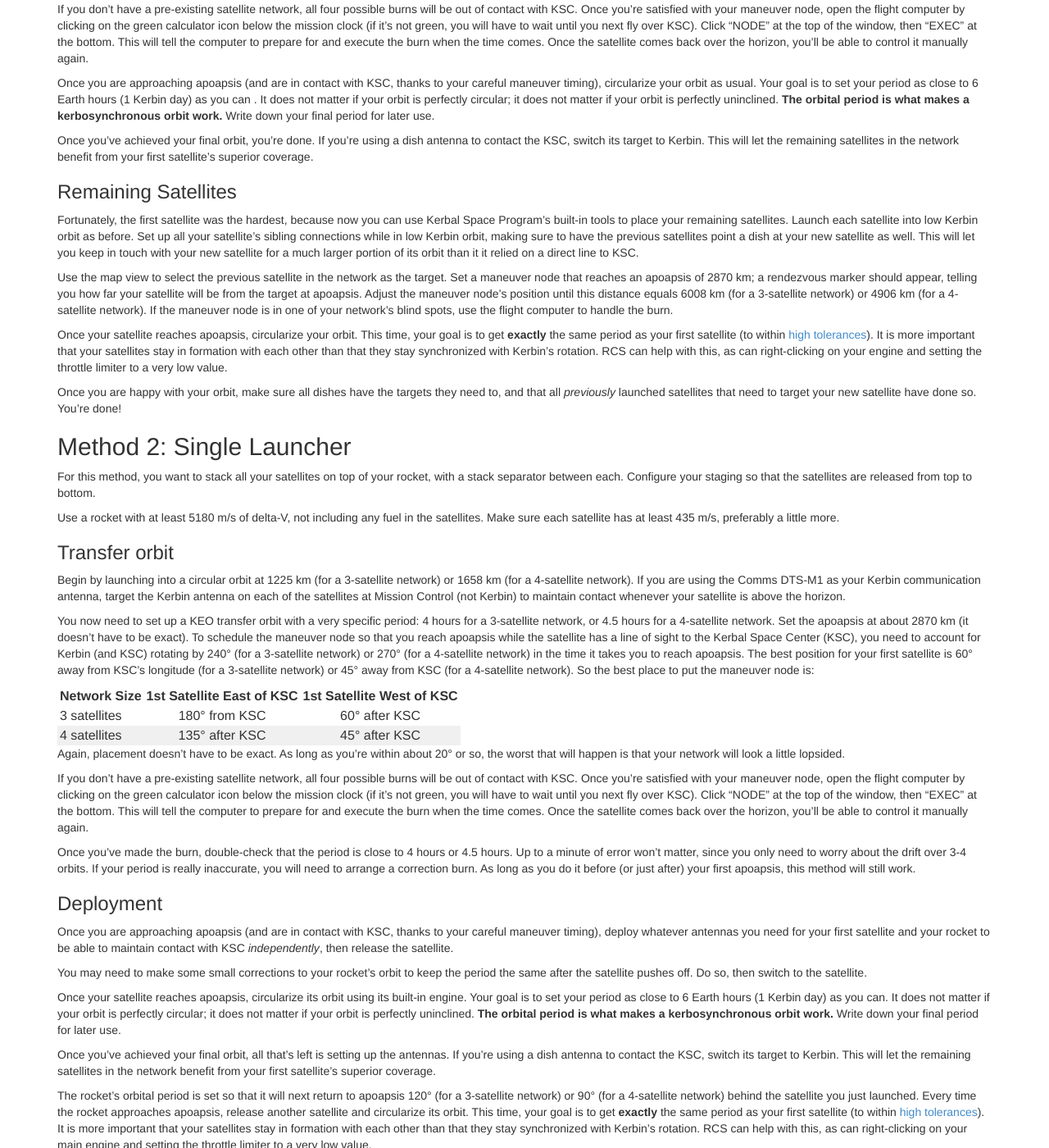
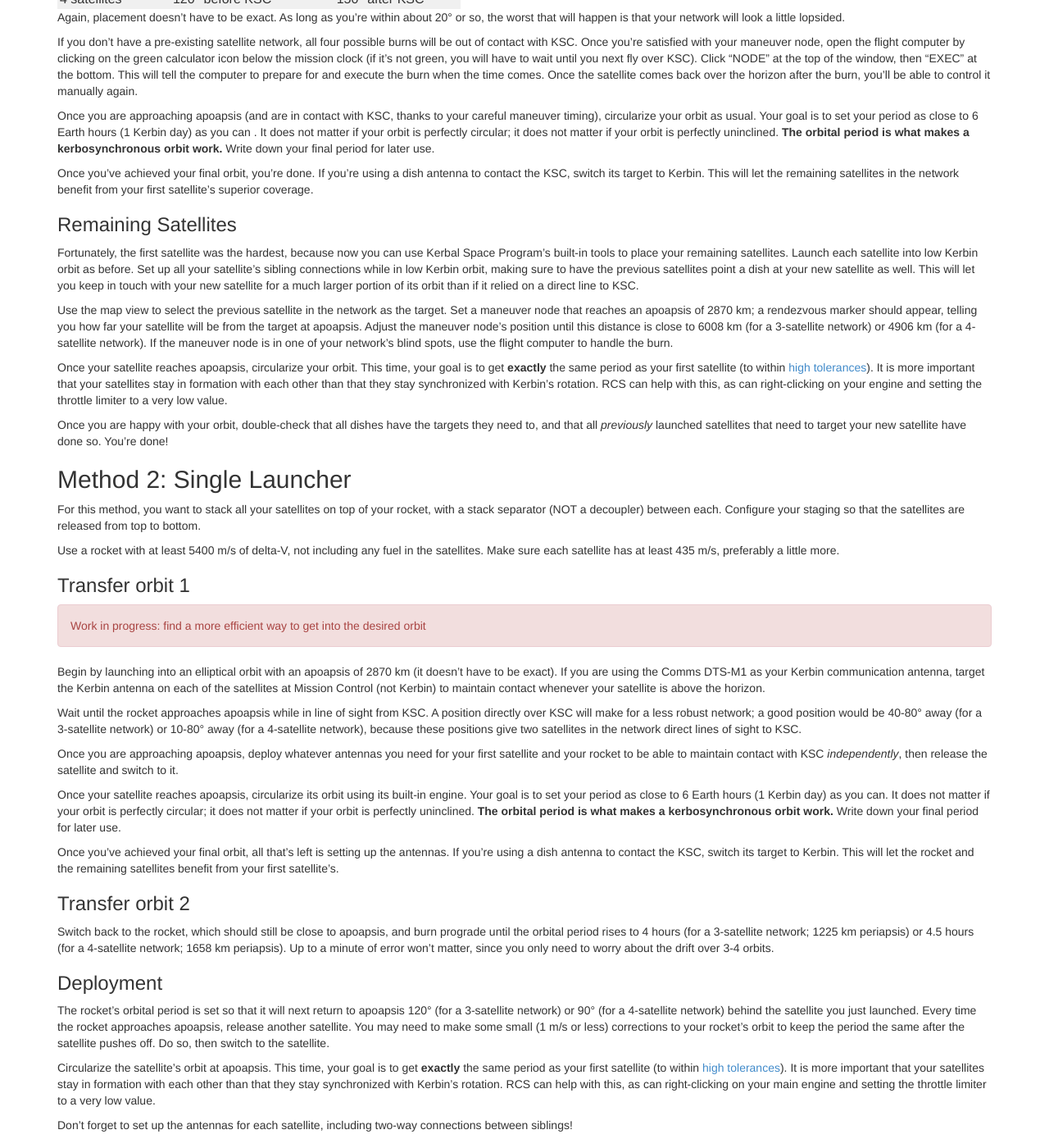
Before and after one commit to RemoteTechnologiesGroup/RemoteTech, a Jekyll site: the page built from tutorials/keo.md, in a window 1280 px wide and 1400 px high, scrolled down 1447 px. Shown: the whole window at 82% size. Built offline with Jekyll 4.4.1, drawn with Linux system fonts in a browser that asks for light colours; nearby versions of some CDN libraries; some of the changed text lies outside the part shown.

Commit message:
Cleaned up and corrected existing tutorials. Added guide table of contents.

```diff
--- a/tutorials/keo.md
+++ b/tutorials/keo.md
@@ -13,9 +13,9 @@
 
 {% include toc.html %}
 
-This tutorial covers how to launch three or four equally spaced satellites into kerbosynchronous equatorial orbit (KEO). It assumes you have no pre-existing satellite network.
+This tutorial covers how to launch three or four equally spaced satellites into kerbosynchronous equatorial orbit (KEO). It assumes you have no pre-existing satellite network. This network is recommended for players interested in role-playing or in a challenge. Since in RemoteTech dishes can be pointed and signals rerouted instantaneously, there is no in-game advantage to keeping communications satellites stationary, and a lower orbit is both easier to achieve and better for interplanetary communications.
 
-The tutorial is split into two methods. Separate launches have an easier rocket design and less specific orbit requirements, but are more tedious. A single launch is faster, but requires skill in both rocket design and orbital maneuvers.
+The tutorial gives two methods for creating a KEO network. Separate launches have an easier rocket design and less specific orbit requirements, but are more tedious. A single launch is faster, but requires skill in both rocket design and orbital maneuvers.
 
 ##Requirements
 
@@ -29,7 +29,7 @@
 
 In addition to any antennas pointed at moons, planets, or vessel groups, you will need antennas for the following two roles:
 
-* Communicating with Kerbin's surface and low Kerbin orbit: KEO is located 2869&nbsp;km above the surface, or 3469&nbsp;km from Kerbin's center. The farthest point on Kerbin's surface from any satellite will be 3169&nbsp;km away (for a three-satellite network) or 3045&nbsp;km away (for a four-satellite network). Therefore, the best antennas for this role are the Communotron&nbsp;32 or the Comms DTS-M1.
+* Communicating with Kerbin's surface and low Kerbin orbit: KEO is located 2869&nbsp;km above the surface, or 3469&nbsp;km from Kerbin's center. The farthest point on Kerbin's surface from any satellite will be 3420&nbsp;km away, near the poles. Therefore, the best antennas for this role are the Communotron&nbsp;32 or the Comms DTS-M1.
 * Communicating with the satellites' siblings: KEO satellites in an equilateral triangle formation will be located 6008&nbsp;km apart, requiring the use of the Comms DTS-M1 to maintain contact. KEO satellites in a square formation will be only 4906&nbsp;km apart, allowing the Communotron&nbsp;32 to fill this role if you have the necessary technology.
 
 ##Method 1: Separate Launches
@@ -50,7 +50,7 @@
 
 Again, placement doesn't have to be exact. As long as you're within about 20&deg; or so, the worst that will happen is that your network will look a little lopsided.
 
-If you don't have a pre-existing satellite network, all four possible burns will be out of contact with KSC. Once you're satisfied with your maneuver node, open the flight computer by clicking on the green calculator icon below the mission clock (if it's not green, you will have to wait until you next fly over KSC). Click "NODE" at the top of the window, then "EXEC" at the bottom. This will tell the computer to prepare for and execute the burn when the time comes. Once the satellite comes back over the horizon, you'll be able to control it manually again.
+If you don't have a pre-existing satellite network, all four possible burns will be out of contact with KSC. Once you're satisfied with your maneuver node, open the flight computer by clicking on the green calculator icon below the mission clock (if it's not green, you will have to wait until you next fly over KSC). Click "NODE" at the top of the window, then "EXEC" at the bottom. This will tell the computer to prepare for and execute the burn when the time comes. Once the satellite comes back over the horizon after the burn, you'll be able to control it manually again.
 
 Once you are approaching apoapsis (and are in contact with KSC, thanks to your careful maneuver timing), circularize your orbit as usual. Your goal is to set your period as close to 6 Earth hours (1 Kerbin day) as you can . It does not matter if your orbit is perfectly circular; it does not matter if your orbit is perfectly uninclined. **The orbital period is what makes a kerbosynchronous orbit work.** Write down your final period for later use.
 
@@ -58,49 +58,44 @@
 
 ###Remaining Satellites
 
-Fortunately, the first satellite was the hardest, because now you can use Kerbal Space Program's built-in tools to place your remaining satellites. Launch each satellite into low Kerbin orbit as before. Set up all your satellite's sibling connections while in low Kerbin orbit, making sure to have the previous satellites point a dish at your new satellite as well. This will let you keep in touch with your new satellite for a much larger portion of its orbit than it it relied on a direct line to KSC.
+Fortunately, the first satellite was the hardest, because now you can use Kerbal Space Program's built-in tools to place your remaining satellites. Launch each satellite into low Kerbin orbit as before. Set up all your satellite's sibling connections while in low Kerbin orbit, making sure to have the previous satellites point a dish at your new satellite as well. This will let you keep in touch with your new satellite for a much larger portion of its orbit than if it relied on a direct line to KSC.
 
-Use the map view to select the previous satellite in the network as the target. Set a maneuver node that reaches an apoapsis of 2870&nbsp;km; a rendezvous marker should appear, telling you how far your satellite will be from the target at apoapsis. Adjust the maneuver node's position until this distance equals 6008&nbsp;km (for a 3-satellite network) or 4906&nbsp;km (for a 4-satellite network). If the maneuver node is in one of your network's blind spots, use the flight computer to handle the burn.
+Use the map view to select the previous satellite in the network as the target. Set a maneuver node that reaches an apoapsis of 2870&nbsp;km; a rendezvous marker should appear, telling you how far your satellite will be from the target at apoapsis. Adjust the maneuver node's position until this distance is close to 6008&nbsp;km (for a 3-satellite network) or 4906&nbsp;km (for a 4-satellite network). If the maneuver node is in one of your network's blind spots, use the flight computer to handle the burn.
 
 Once your satellite reaches apoapsis, circularize your orbit. This time, your goal is to get **exactly** the same period as your first satellite (to within [high tolerances](#appendix-orbit-tolerances)). It is more important that your satellites stay in formation with each other than that they stay synchronized with Kerbin's rotation. RCS can help with this, as can right-clicking on your engine and setting the throttle limiter to a very low value.
 
-Once you are happy with your orbit, make sure all dishes have the targets they need to, and that all *previously* launched satellites that need to target your new satellite have done so. You're done!
+Once you are happy with your orbit, double-check that all dishes have the targets they need to, and that all *previously* launched satellites that need to target your new satellite have done so. You're done!
 
 ##Method 2: Single Launcher
 
-For this method, you want to stack all your satellites on top of your rocket, with a stack separator between each. Configure your staging so that the satellites are released from top to bottom.
+For this method, you want to stack all your satellites on top of your rocket, with a stack separator (NOT a decoupler) between each. Configure your staging so that the satellites are released from top to bottom.
 
-Use a rocket with at least 5180 m/s of delta-V, not including any fuel in the satellites. Make sure each satellite has at least 435 m/s, preferably a little more.
+Use a rocket with at least 5400 m/s of delta-V, not including any fuel in the satellites. Make sure each satellite has at least 435 m/s, preferably a little more.
 
-###Transfer orbit
+###Transfer orbit 1
 
-Begin by launching into a circular orbit at 1225&nbsp;km (for a 3-satellite network) or 1658&nbsp;km (for a 4-satellite network). If you are using the Comms DTS-M1 as your Kerbin communication antenna, target the Kerbin antenna on each of the satellites at Mission Control (not Kerbin) to maintain contact whenever your satellite is above the horizon.
+Work in progress: find a more efficient way to get into the desired orbit
+{: .alert .alert-danger}
 
-You now need to set up a KEO transfer orbit with a very specific period: 4 hours for a 3-satellite network, or 4.5 hours for a 4-satellite network. Set the apoapsis at about 2870&nbsp;km (it doesn't have to be exact). To schedule the maneuver node so that you reach apoapsis while the satellite has a line of sight to the Kerbal Space Center (KSC), you need to account for Kerbin (and KSC) rotating by 240&deg; (for a 3-satellite network) or 270&deg; (for a 4-satellite network) in the time it takes you to reach apoapsis. The best position for your first satellite is 60&deg; away from KSC's longitude (for a 3-satellite network) or 45&deg; away from KSC (for a 4-satellite network). So the best place to put the maneuver node is:
+Begin by launching into an elliptical orbit with an apoapsis of 2870&nbsp;km (it doesn't have to be exact). If you are using the Comms DTS-M1 as your Kerbin communication antenna, target the Kerbin antenna on each of the satellites at Mission Control (not Kerbin) to maintain contact whenever your satellite is above the horizon.
 
-Network Size | 1st Satellite East of KSC | 1st Satellite West of KSC
--------------|:-------------------------:|:-------------------------:
-3 satellites | 180&deg; from KSC         | 60&deg; after KSC
-4 satellites | 135&deg; after KSC        | 45&deg; after KSC
-{: .data}
+Wait until the rocket approaches apoapsis while in line of sight from KSC. A position directly over KSC will make for a less robust network; a good position would be 40-80&deg; away (for a 3-satellite network) or 10-80&deg; away (for a 4-satellite network), because these positions give two satellites in the network direct lines of sight to KSC.
 
-Again, placement doesn't have to be exact. As long as you're within about 20&deg; or so, the worst that will happen is that your network will look a little lopsided.
+Once you are approaching apoapsis, deploy whatever antennas you need for your first satellite and your rocket to be able to maintain contact with KSC *independently*, then release the satellite and switch to it.
 
-If you don't have a pre-existing satellite network, all four possible burns will be out of contact with KSC. Once you're satisfied with your maneuver node, open the flight computer by clicking on the green calculator icon below the mission clock (if it's not green, you will have to wait until you next fly over KSC). Click "NODE" at the top of the window, then "EXEC" at the bottom. This will tell the computer to prepare for and execute the burn when the time comes. Once the satellite comes back over the horizon, you'll be able to control it manually again.
+Once your satellite reaches apoapsis, circularize its orbit using its built-in engine. Your goal is to set your period as close to 6 Earth hours (1 Kerbin day) as you can. It does not matter if your orbit is perfectly circular; it does not matter if your orbit is perfectly uninclined. **The orbital period is what makes a kerbosynchronous orbit work.** Write down your final period for later use.
 
-Once you've made the burn, double-check that the period is close to 4 hours or 4.5 hours. Up to a minute of error won't matter, since you only need to worry about the drift over 3-4 orbits. If your period is really inaccurate, you will need to arrange a correction burn. As long as you do it before (or just after) your first apoapsis, this method will still work.
+Once you've achieved your final orbit, all that's left is setting up the antennas. If you're using a dish antenna to contact the KSC, switch its target to Kerbin. This will let the rocket and the remaining satellites benefit from your first satellite's.
+
+###Transfer orbit 2
+
+Switch back to the rocket, which should still be close to apoapsis, and burn prograde until the orbital period rises to 4 hours (for a 3-satellite network; 1225&nbsp;km periapsis) or 4.5 hours (for a 4-satellite network; 1658&nbsp;km periapsis). Up to a minute of error won't matter, since you only need to worry about the drift over 3-4 orbits.
 
 ###Deployment
 
-Once you are approaching apoapsis (and are in contact with KSC, thanks to your careful maneuver timing), deploy whatever antennas you need for your first satellite and your rocket to be able to maintain contact with KSC *independently*, then release the satellite.
+The rocket's orbital period is set so that it will next return to apoapsis 120&deg; (for a 3-satellite network) or 90&deg; (for a 4-satellite network) behind the satellite you just launched. Every time the rocket approaches apoapsis, release another satellite. You may need to make some small (1 m/s or less) corrections to your rocket's orbit to keep the period the same after the satellite pushes off. Do so, then switch to the satellite.
 
-You may need to make some small corrections to your rocket's orbit to keep the period the same after the satellite pushes off. Do so, then switch to the satellite.
-
-Once your satellite reaches apoapsis, circularize its orbit using its built-in engine. Your goal is to set your period as close to 6 Earth hours (1 Kerbin day) as you can. It does not matter if your orbit is perfectly circular; it does not matter if your orbit is perfectly uninclined. **The orbital period is what makes a kerbosynchronous orbit work.** Write down your final period for later use.
-
-Once you've achieved your final orbit, all that's left is setting up the antennas. If you're using a dish antenna to contact the KSC, switch its target to Kerbin. This will let the remaining satellites in the network benefit from your first satellite's superior coverage.
-
-The rocket's orbital period is set so that it will next return to apoapsis 120&deg; (for a 3-satellite network) or 90&deg; (for a 4-satellite network) behind the satellite you just launched. Every time the rocket approaches apoapsis, release another satellite and circularize its orbit. This time, your goal is to get **exactly** the same period as your first satellite (to within [high tolerances](#appendix-orbit-tolerances)). It is more important that your satellites stay in formation with each other than that they stay synchronized with Kerbin's rotation. RCS can help with this, as can right-clicking on your main engine and setting the throttle limiter to a very low value.
+Circularize the satellite's orbit at apoapsis. This time, your goal is to get **exactly** the same period as your first satellite (to within [high tolerances](#appendix-orbit-tolerances)). It is more important that your satellites stay in formation with each other than that they stay synchronized with Kerbin's rotation. RCS can help with this, as can right-clicking on your main engine and setting the throttle limiter to a very low value.
 
 Don't forget to set up the antennas for each satellite, including two-way connections between siblings!
 
```
Also changed, not shown: other parts of tutorials/keo.md (+8 -8 lines), guide/index.md (+18 -6 lines), index.md (+4 -4 lines), tutorials/index.md (+1 -3 lines), tutorials/reentry.md (+2 -2 lines).
